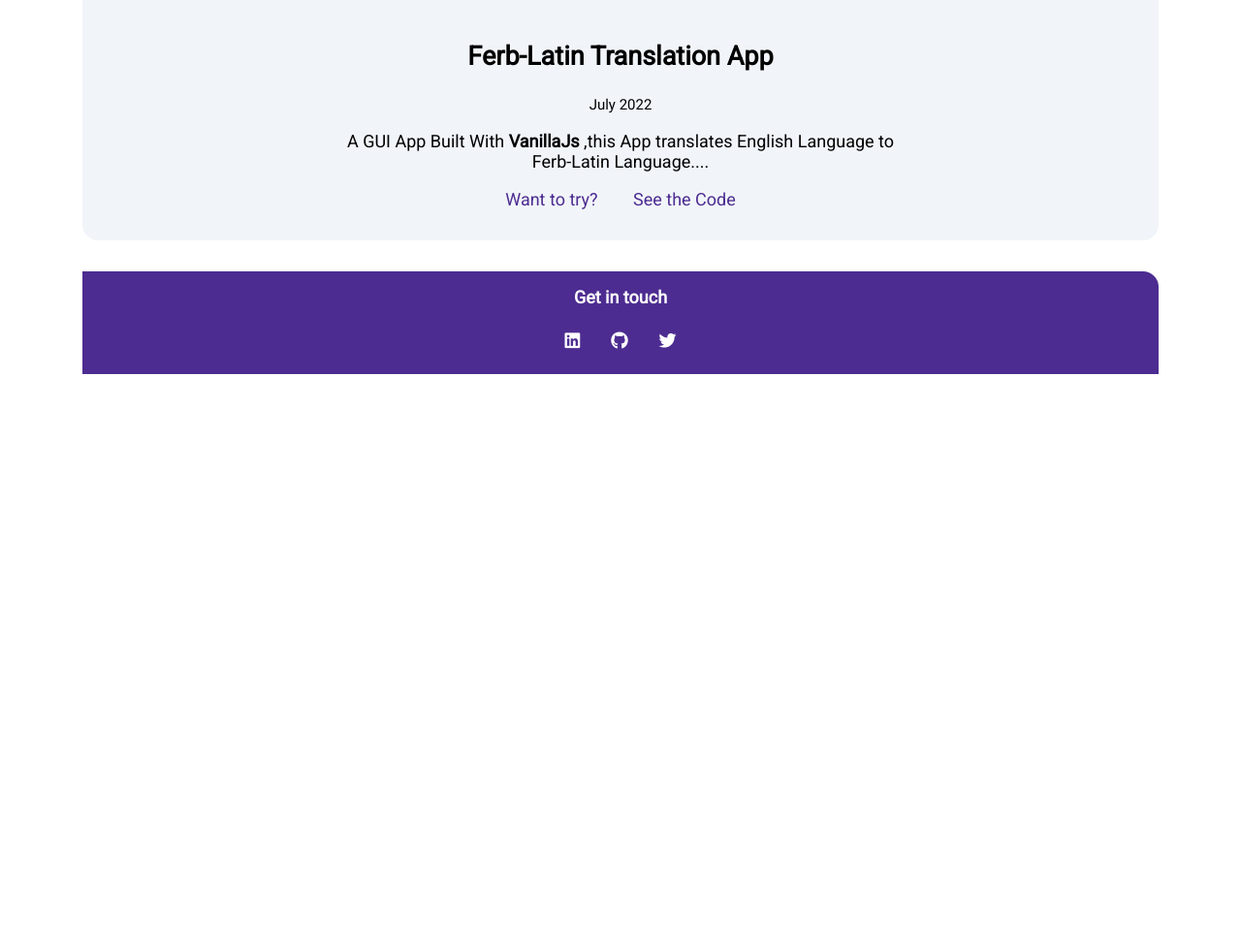
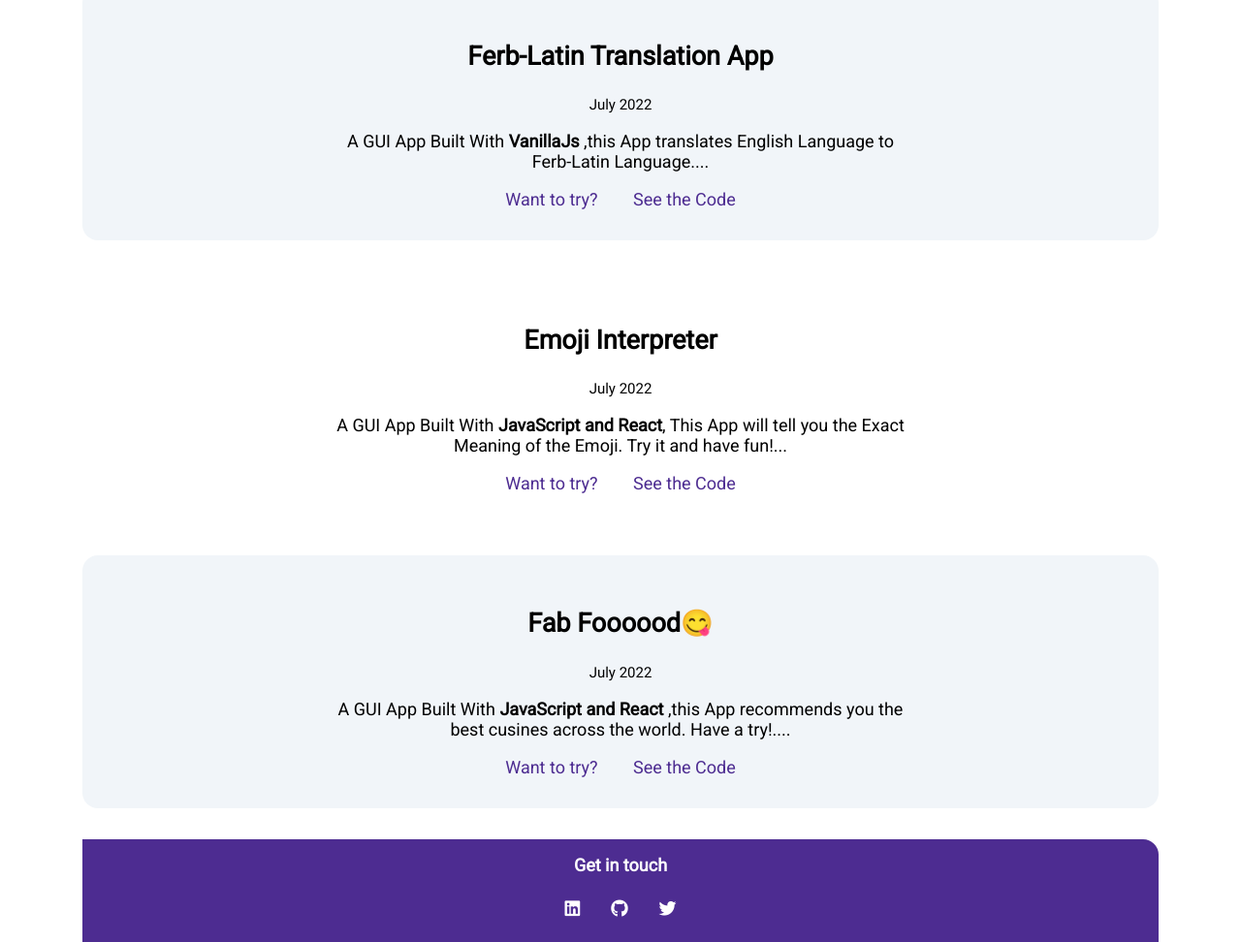
Before and after one commit to Aakarshashetty/portfolio, a plain HTML site: page projects.html in a window 1280 px wide. Shown: the part 1162-2134 px from the top of the page at 97% size. Before the commit the page ends 1548 px from the top, so only its background shows below. Drawn offline with Linux system fonts and the light colour scheme.

Commit message:
feat: added react projects

```diff
--- a/projects.html
+++ b/projects.html
@@ -65,6 +65,30 @@
                 <a class="link normal-link" href="https://github.com/Aakarshashetty/ferb-latin-translator">See the Code</a>
         </div>
     </section>
+
+    <section class="section">
+        <div class="container container-center">
+            <h1>Emoji Interpreter</h1>
+            <small>July 2022</small>
+                <p>A GUI App Built With <span class="section-technologies">JavaScript and React</span>, This App will tell you the Exact Meaning of the Emoji. Try it and have fun!...</p>
+                <a class="link normal-link" href="https://emoji-interpreter-mark8.netlify.app">Want to try?</a>
+                <a class="link normal-link" href="https://github.com/Aakarshashetty/emoji_interpreter">See the Code</a>
+        </div>
+
+    </section>
+
+
+    <section class="section ow">
+        <div class="container container-center" >
+            <h1>Fab Foooood😋</h1>
+            <small>July 2022</small>
+                <p>A GUI App Built With <span class="section-technologies">JavaScript and React</span> ,this App recommends you the best cusines across the world. Have a try!....</p>
+                <a class="link normal-link" href="https://fab-food.netlify.app">Want to try?</a>
+                <a class="link normal-link" href="https://github.com/Aakarshashetty/food-recommendations">See the Code</a>
+        </div>
+    </section>
+
+    <!-- Footer -->
     <footer class="footer">
         <div class="footer-insider">Get in touch</div>
         <div class="flex">
```
Also changed, not shown: index.html (+3 -2 lines).
